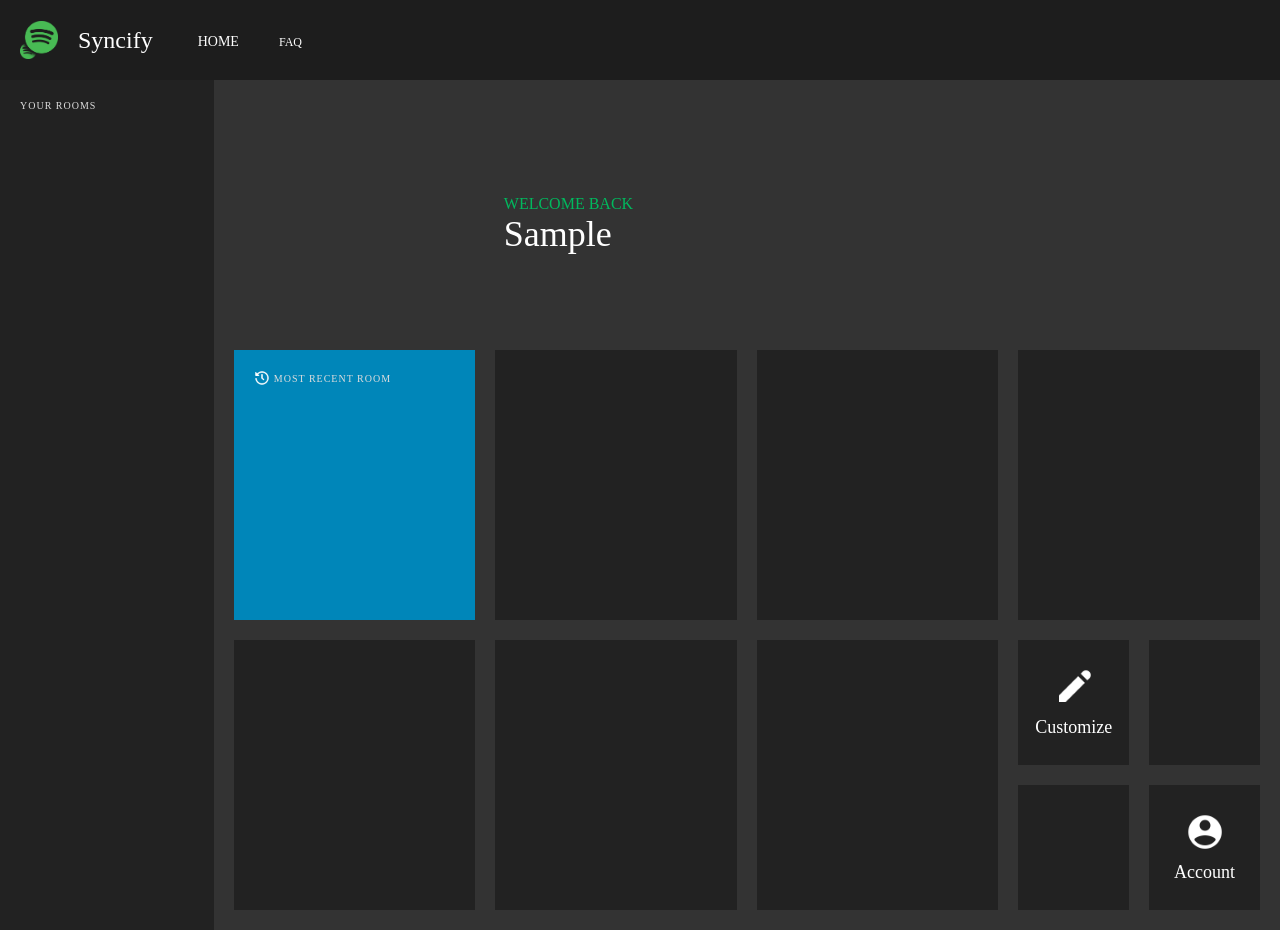
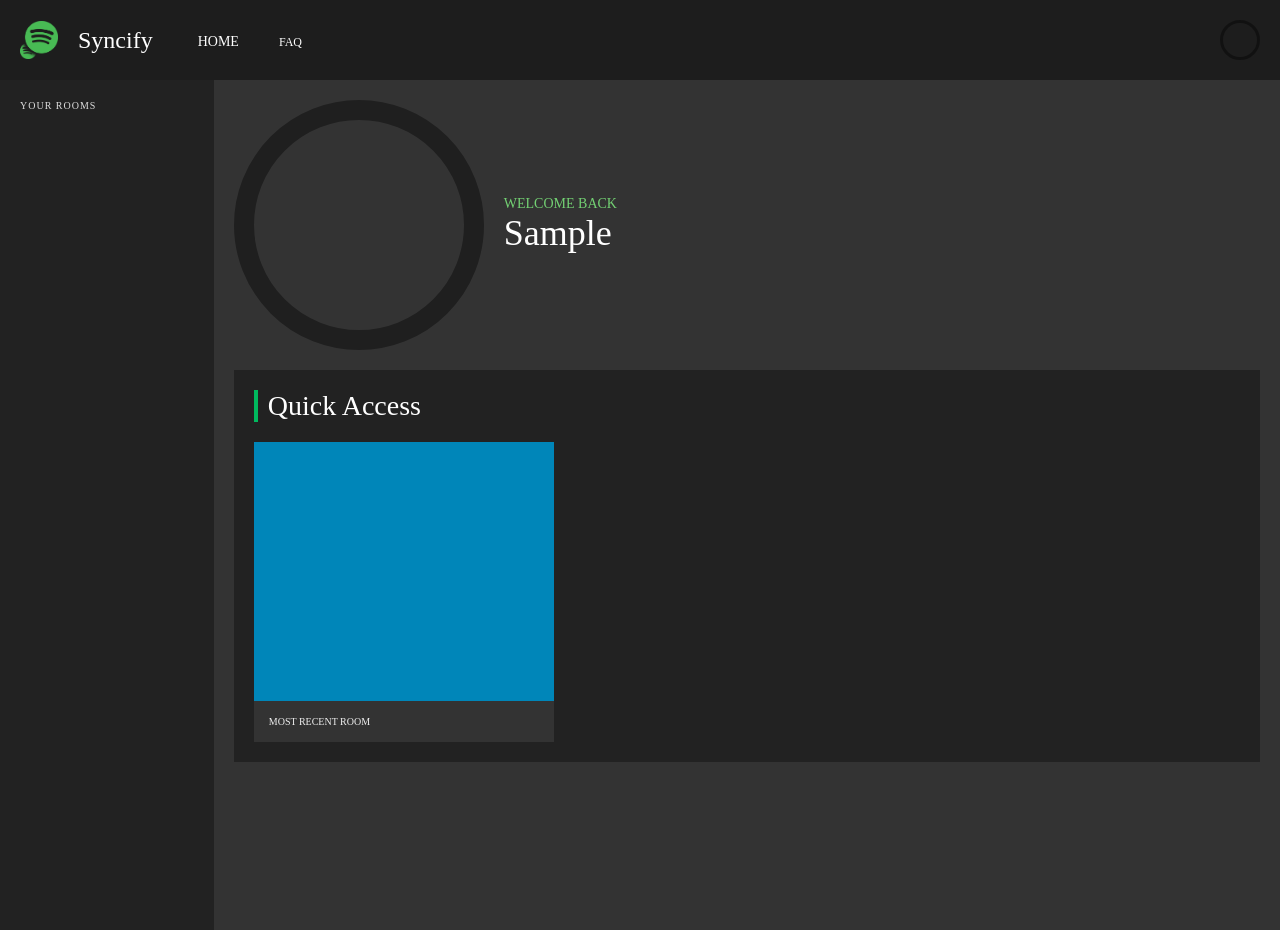
Before and after one commit to NickJGG/mixjam, a Django app: page / in a window 1280 px wide. Run offline with Django 3.2, Linux system fonts and the light colour scheme; the visitor is signed in with stand-in values (Sample User, id 1); data that the repository does not hold is empty; some libraries are stand-ins or nearby versions; some web fonts are replaced.

Commit message:
updated home layout

```diff
--- a/core/static/css/base_auth.css
+++ b/core/static/css/base_auth.css
@@ -73,15 +73,19 @@ body{
 
 	background-color: var(--background-color);
 
+	border: calc(var(--height) / 12) solid rgba(0, 0, 0, .4);
+
 	border-radius: 100%;
 
 	overflow: hidden;
+
+	box-sizing: border-box;
 }
 .profile-picture{
 	--background-color: #333;
 
 	width: 100%;
-	height: 40%;
+	height: 50%;
 
 	display: flex;
 	align-items: center;
--- a/core/static/css/home.css
+++ b/core/static/css/home.css
@@ -1,5 +1,7 @@
 #welcome-container{
     display: flex;
+
+    margin-bottom: var(--panel-padding);
 }
 #welcome-user-picture{
     width: 250px;
@@ -18,9 +20,9 @@
 }
 #welcome-text{
     font-family: Roboto-Medium;
-    font-size: 16px;
+    font-size: 14px;
     text-transform: uppercase;
-    color: var(--dark-green);
+    color: var(--light-green);
 }
 #welcome-user-name{
     font-family: Roboto-Medium;
@@ -29,93 +31,121 @@
 }
 
 .widget-container{
+    display: flex;
+    flex-direction: column;
+
+    padding: var(--panel-padding);
+
+    background-color: var(--medium-black);
+
+    box-sizing: border-box;
+}
+.widget-container-label{
+    margin-bottom: 20px;
+    padding-left: 10px;
+
+    font-family: Roboto-Medium;
+    font-size: 28px;
+    color: white;
+
+    border-left: 4px solid var(--dark-green);
+}
+.widget-list{
     --rows: 2;
     --columns: 3;
 
     width: 100%;
     height: 100%;
 
+    display: flex;
+    flex: 1;
+
+    background-color: var(--medium-black);
+}
+.widget-list.grid{
     display: grid;
     grid-template-columns: repeat(var(--columns), 1fr);
     grid-template-rows: repeat(var(--rows), 1fr);
     grid-gap: var(--panel-padding);
-    flex: 1;
-
-    background-color: var(--light-black);
 }
 .widget{
-    --background-color: var(--medium-black);
+    --size: 300px;
+    --background-color: var(--light-black);
+
+    width: var(--size);
+    height: var(--size);
 
     display: flex;
-    align-items: center;
-    justify-content: center;
+    align-items: flex-start;
+    justify-content: flex-end;
     flex-direction: column;
 
     position: relative;
 
-    padding: var(--panel-padding);
-
     background-color: var(--background-color);
+    background-image: var(--background-image);
+    background-size: cover;
+    background-position: center;
+    background-repeat: no-repeat;
 
     overflow: hidden;
 
     box-sizing: border-box;
 }
+.widget-list.grid .widget{
+    width: unset;
+    height: unset;
+}
+.widget-list .widget:not(:first-child){
+    margin-left: var(--panel-padding);
+}
+.widget-list.grid .widget:not(:first-child){
+    margin-left: 0;
+}
 .widget.no-padding{
     padding: 0;
 }
-.widget-image{
-    width: 200px;
-    height: 200px;
 
-    background-image: var(--background-url);
-    background-size: cover;
-    background-position: center;
-    background-repeat: no-repeat;
-
-    z-index: 2;
-}
-.widget-container.small .widget-image{
+.widget-list.grid.small .widget-image{
     width: 40px;
     height: 40px;
 }
 .widget-info{
+    width: 100%;
+
     display: flex;
     flex-direction: column;
 
-    margin-top: 10px;
+    padding: 15px;
 
-    z-index: 2;
+    background-color: var(--light-black);
+
+    box-sizing: border-box;
+
+    overflow: hidden;
 }
-.widget-label{
+.widget-type{
     display: flex;
     align-items: center;
+}
+.widget-type img{
+    height: 14px;
 
-    position: absolute;
-    top: 0;
-    left: 0;
+    display: none;
 
-    padding: var(--panel-padding);
-
-    z-index: 2;
+    margin-right: 2px;
 }
-.widget-label img{
-    height: 16px;
-
-    margin-right: 4px;
-}
-.widget-label p{
+.widget-type p{
     font-family: Roboto-Medium;
     font-size: 10px;
     text-transform: uppercase;
-    letter-spacing: 1px;
-    color: #ddd;
+    color: #efefef;
 }
 .widget-name{
     font-family: Roboto-Medium;
-    font-size: 22px;
+    font-size: 24px;
     color: white;
 }
-.widget-container.small .widget-name{
+.widget-list.small .widget-name{
     font-size: 18px;
 }
--- a/core/templates/core/blocks/panels/account/personalization.html
+++ b/core/templates/core/blocks/panels/account/personalization.html
@@ -11,7 +11,7 @@
 			<input type = "hidden" name = "panel-label" value = "personalization">
 			<input id = "icon-image-path" type = "hidden" name = "icon-image" value = "{{ user.userprofile.icon_image }}">
 			<div class = "settings-section">
-				<p class = "settings-label">Identity</p>
+				<p class = "settings-label">Profile Picture</p>
 				<div class = "settings-list">
 					<div id = "setting-icon" class = "setting">
 						<p class = "setting-label">Icon</p>
--- a/core/templates/core/blocks/panels/home/home.html
+++ b/core/templates/core/blocks/panels/home/home.html
@@ -10,38 +10,21 @@
         </div>
     </div>
 	<div class = "widget-container" style = "--rows: 2; --columns: 4">
-        <div class = "widget" style = "--background-url: url({{ user.userprofile.most_recent_room.playlist_image_url }}); --background-color: #0086b9">
-            <div class = "widget-label">
+        <p class = "widget-container-label">Quick Access</p>
+        <div class = "widget-list">
+            <div class = "widget" style = "--background-image: url({{ user.userprofile.most_recent_room.playlist_image_url }}); --background-color: #0086b9">
+                <div class = "widget-info">
+                    <div class = "widget-type">
                         <img src = "{% static 'img/icons/recent-white-24.png' %}">
                         <p>Most Recent Room</p>
                     </div>
-            <div class = "widget-image">
-
-            </div>
-            <div class = "widget-info">
+                    <div class = "widget-label">
                         <a href = "{% url 'room' room_code=user.userprofile.most_recent_room.code %}"><p class = "widget-name">{{ user.userprofile.most_recent_room.title }}</p></a>
                     </div>
                 </div>
-        <div class = "widget">
-
             </div>
-        <div class = "widget">
-
-        </div>
-        <div class = "widget">
-
-        </div>
-        <div class = "widget">
-
-        </div>
-        <div class = "widget">
-
-        </div>
-        <div class = "widget">
-
-        </div>
-        <div class = "widget no-padding">
-            <div class = "widget-container small" style = "--rows: 2; --columns: 2">
+            <!--<div class = "widget no-padding">
+                <div class = "widget-list grid small" style = "--rows: 2; --columns: 2">
                     <div class = "widget" style = "--background-url: url({% static 'img/icons/edit-white-96.png' %})">
                         <div class = "widget-image">
 
@@ -61,6 +44,7 @@
                         </div>
                     </div>
                 </div>
+            </div>-->
         </div>
     </div>
 </div>
```
Lines whose indentation alone changed are shown as unchanged.
